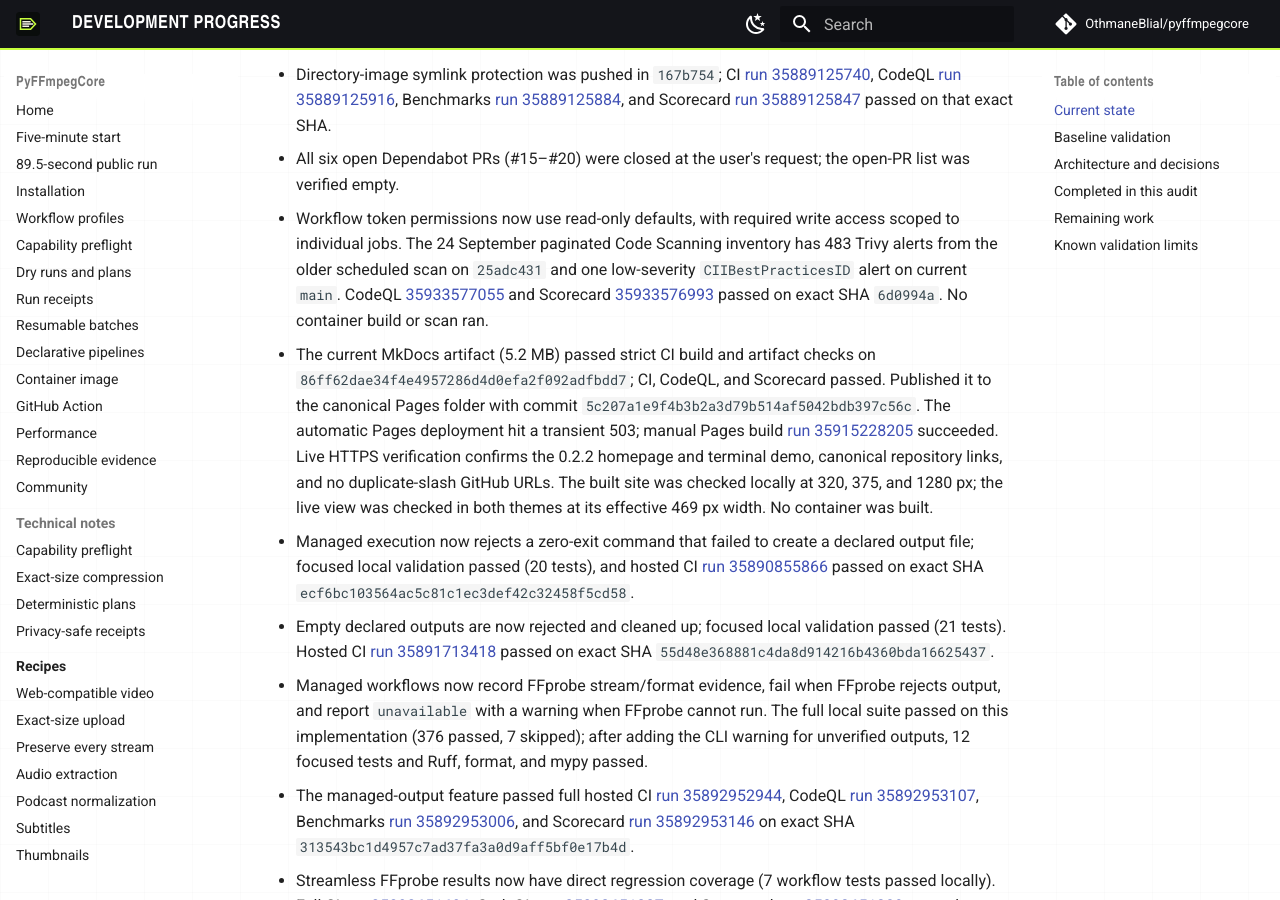
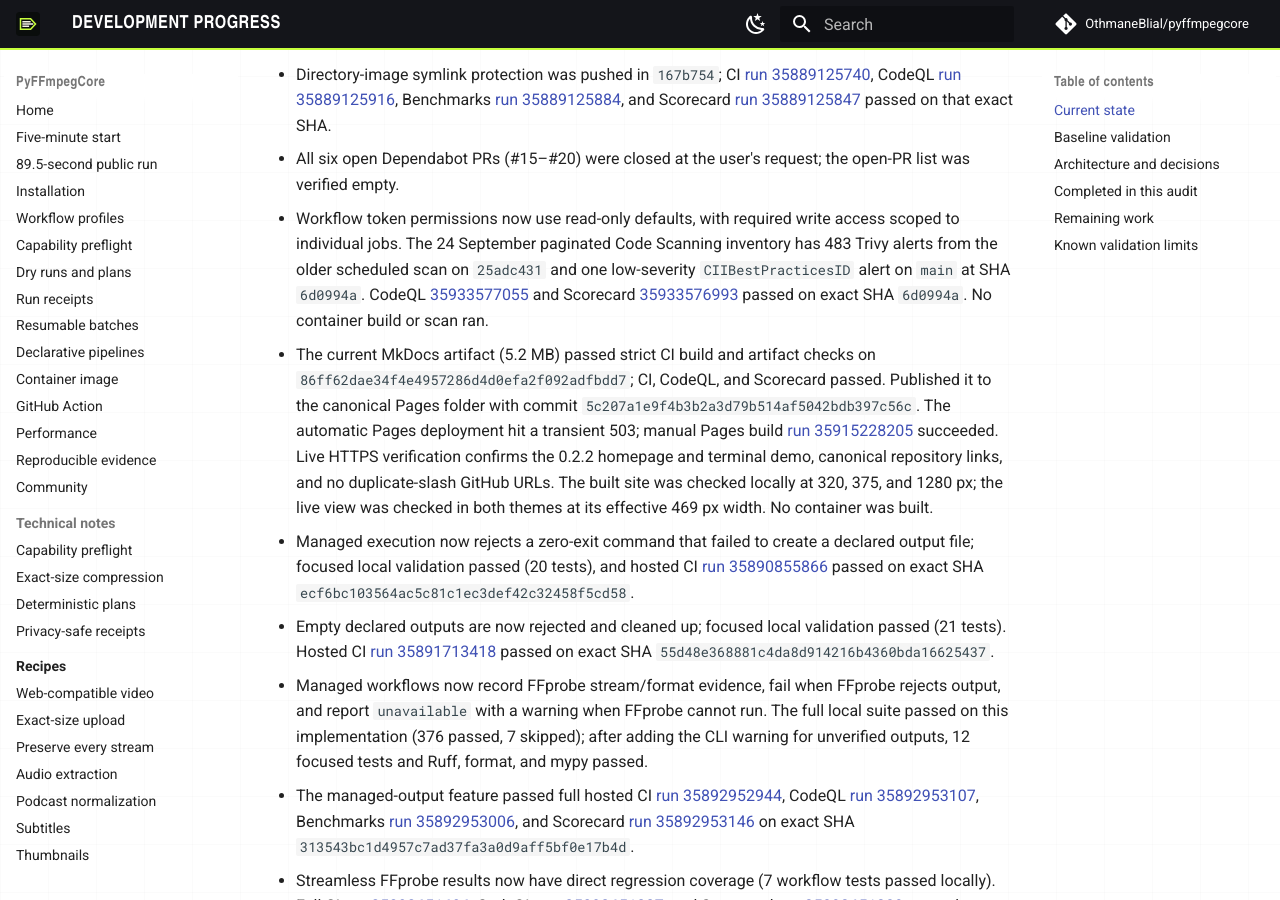
Before and after one commit to OthmaneBlial/pyffmpegcore, an MkDocs documentation site: the page built from docs/PROGRESS.md, in a window 1280 px wide and 900 px high, scrolled down 3190 px. Built offline with MkDocs 1.6.1 and Material for MkDocs 9.7.7, drawn with Linux system fonts in a browser that asks for light colours; comment, search, counter and statistics services are not loaded.

Commit message:
docs: pin security snapshot to inventory sha

```diff
--- a/docs/PROGRESS.md
+++ b/docs/PROGRESS.md
@@ -35,7 +35,7 @@ Updated: 2026-09-24
 - Helper-script UTF-8 fixes were pushed in `b70cacf`; full hosted CI [run 35887846148](https://github.com/OthmaneBlial/pyffmpegcore/actions/runs/35887846148) passed on that exact SHA.
 - Directory-image symlink protection was pushed in `167b754`; CI [run 35889125740](https://github.com/OthmaneBlial/pyffmpegcore/actions/runs/35889125740), CodeQL [run 35889125916](https://github.com/OthmaneBlial/pyffmpegcore/actions/runs/35889125916), Benchmarks [run 35889125884](https://github.com/OthmaneBlial/pyffmpegcore/actions/runs/35889125884), and Scorecard [run 35889125847](https://github.com/OthmaneBlial/pyffmpegcore/actions/runs/35889125847) passed on that exact SHA.
 - All six open Dependabot PRs (#15–#20) were closed at the user's request; the open-PR list was verified empty.
-- Workflow token permissions now use read-only defaults, with required write access scoped to individual jobs. The 24 September paginated Code Scanning inventory has 483 Trivy alerts from the older scheduled scan on `25adc431` and one low-severity `CIIBestPracticesID` alert on current `main`. CodeQL [35933577055](https://github.com/OthmaneBlial/pyffmpegcore/actions/runs/35933577055) and Scorecard [35933576993](https://github.com/OthmaneBlial/pyffmpegcore/actions/runs/35933576993) passed on exact SHA `6d0994a`. No container build or scan ran.
+- Workflow token permissions now use read-only defaults, with required write access scoped to individual jobs. The 24 September paginated Code Scanning inventory has 483 Trivy alerts from the older scheduled scan on `25adc431` and one low-severity `CIIBestPracticesID` alert on `main` at SHA `6d0994a`. CodeQL [35933577055](https://github.com/OthmaneBlial/pyffmpegcore/actions/runs/35933577055) and Scorecard [35933576993](https://github.com/OthmaneBlial/pyffmpegcore/actions/runs/35933576993) passed on exact SHA `6d0994a`. No container build or scan ran.
 - The current MkDocs artifact (5.2 MB) passed strict CI build and artifact checks on `86ff62dae34f4e4957286d4d0efa2f092adfbdd7`; CI, CodeQL, and Scorecard passed. Published it to the canonical Pages folder with commit `5c207a1e9f4b3b2a3d79b514af5042bdb397c56c`. The automatic Pages deployment hit a transient 503; manual Pages build [run 35915228205](https://github.com/OthmaneBlial/OthmaneBlial.github.io/actions/runs/35915228205) succeeded. Live HTTPS verification confirms the 0.2.2 homepage and terminal demo, canonical repository links, and no duplicate-slash GitHub URLs. The built site was checked locally at 320, 375, and 1280 px; the live view was checked in both themes at its effective 469 px width. No container was built.
 - Managed execution now rejects a zero-exit command that failed to create a declared output file; focused local validation passed (20 tests), and hosted CI [run 35890855866](https://github.com/OthmaneBlial/pyffmpegcore/actions/runs/35890855866) passed on exact SHA `ecf6bc103564ac5c81c1ec3def42c32458f5cd58`.
 - Empty declared outputs are now rejected and cleaned up; focused local validation passed (21 tests). Hosted CI [run 35891713418](https://github.com/OthmaneBlial/pyffmpegcore/actions/runs/35891713418) passed on exact SHA `55d48e368881c4da8d914216b4360bda16625437`.
```
